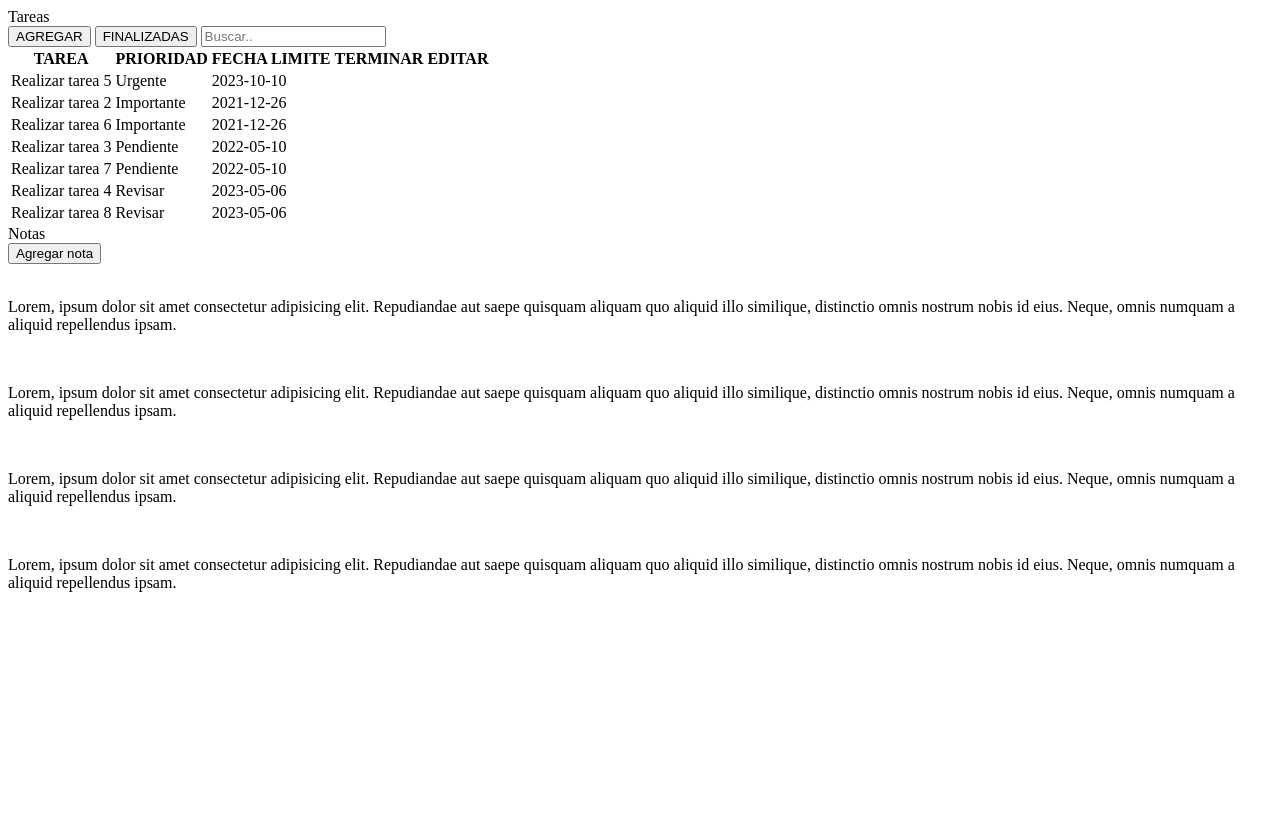
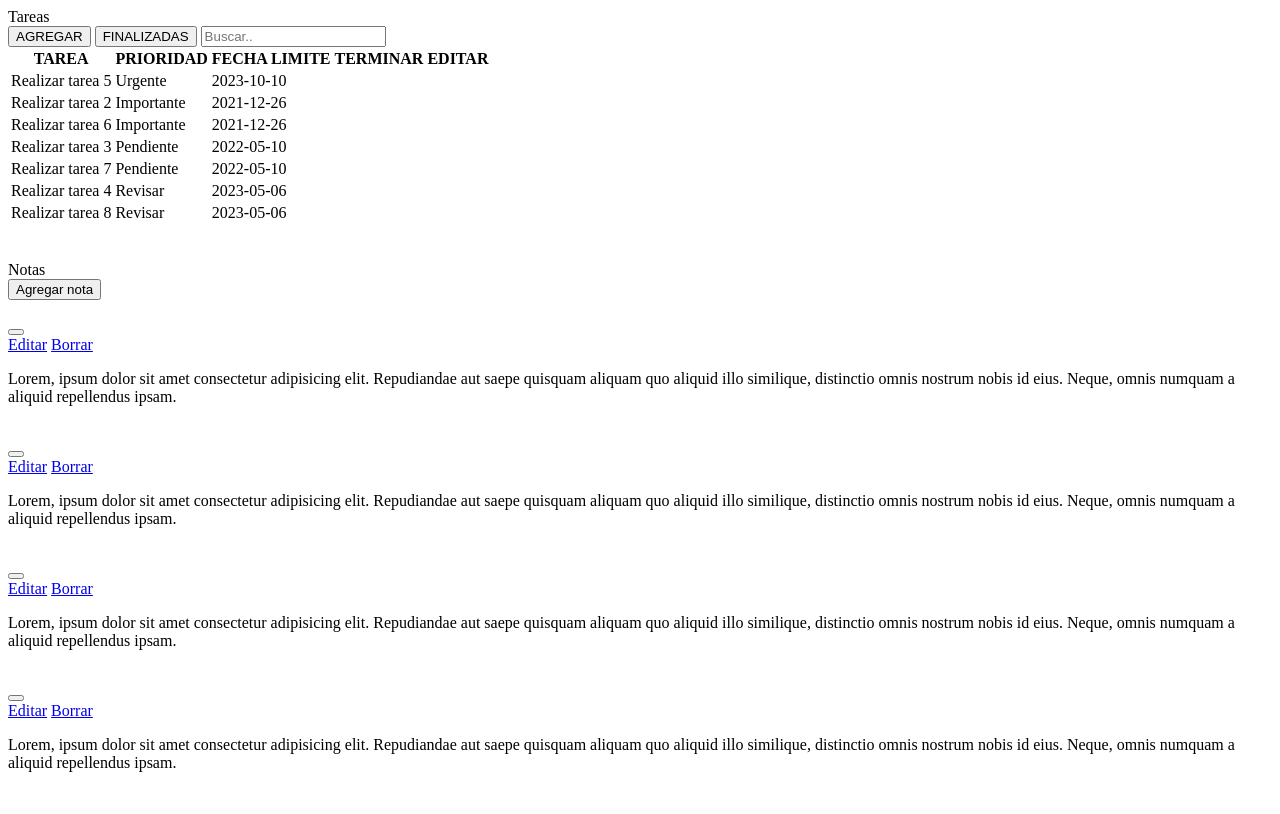
Before and after one commit to AlejoHProgrammer/Admin_Tareas, a PHP site: page /alls_task.php in a window 1280 px wide. Before the commit the page ends 592 px from the top, so only its background shows below. Run offline with PHP 8.4, Linux system fonts and the light colour scheme; data comes from the database, SQL or seed files in the repository; data that the repository does not hold is empty.

Commit message:
Add files via upload

```diff
--- a/tareas/ajax_functions.php
+++ b/tareas/ajax_functions.php
@@ -117,15 +117,17 @@
     });
   }
 
-  /* Agregar notas modal */
+  /*=============================================
+	Modal para agregar tareas
+	=============================================*/
 
-  function modal_tnote() {
+  function modal_tnote(id) {
     var formData;
     formData = new FormData($('#text_note')[0]);
     $.ajax({
       type: "POST",
       data: formData,
-      url: "modal_note.php",
+      url: "modal_note.php?id=" + id,
       async: true,
       cache: false,
       contentType: false,
@@ -140,13 +142,13 @@
     });
   }
 
-  function agg_note() {
+  function agg_note(id) {
     var formData;
     formData = new FormData($('#text_note')[0]);
     $.ajax({
       type: "POST",
       data: formData,
-      url: "note_send.php",
+      url: "note_send.php?id="+id,
       async: true,
       cache: false,
       contentType: false,
--- a/tareas/alls_task.php
+++ b/tareas/alls_task.php
@@ -22,7 +22,7 @@
 
   <div class="row">
 
-    <div class="col-xl-6" id="div_card_tareas">
+    <div class="col-xl-6 py-2" id="div_card_tareas">
       <div class="card">
         <div class="card-header text-white bg-secondary py-1 h6">
           <i class="fas fa-list fa-lg"></i> Tareas <div class="float-right"><a href="#" data-toggle="tooltip" title="Minimizar!" id="toggle_agg_task"><i id="fa-window-minimize" class="fas fa-window-minimize fa-lg"></i></a></div>
@@ -95,14 +95,16 @@
       </div>
     </div>
 
-    <div class="col-xl-6" id="div_card_task">
+    <br><br>
+
+    <div class="col-xl-6 py-2" id="div_card_task">
       <div class="card">
         <div class="card-header text-white bg-secondary py-1 h6">
           <i class="fas fa-pen fa-lg"></i> Notas <div class="float-right"><a href="#" data-toggle="tooltip" title="Minimizar!" id="toggle_agg_note"><i id="fa-window-minimize" class="fas fa-window-minimize fa-lg"></i></a></div>
         </div>
         <div class="card-body" id="div_tablero_notes">
 
-          <button type="button" class="btn bg-success " data-toggle="modal" data-target="#myModal" onclick=modal_tnote()><i class="fas fa-plus"></i> Agregar nota</button>
+          <button type="button" class="btn bg-success " data-toggle="modal" data-target="#myModal" onclick=modal_tnote(0)><i class="fas fa-plus"></i> Agregar nota</button>
           <br><br>
 
           <?php
@@ -115,8 +117,20 @@
               <div class="col-md-4">
                 <form method="post" id="note_d">
                   <div class="card bg-warning">
-                    <input type="hidden" value="<?php echo $note_description["id_note"] ?>">
-                    <?php echo '<a id="delete_tag" href="#" onclick="delete_note(' . $note_description['id_note'] . ')"><i class="fa fa-trash"></i></a>' ?>
+                    <input type="hidden" value="<?php echo $note_description["id"] ?>">
+
+                    <div class="dropdown">
+                      <button type="button" class="btn btn-primary dropdown-toggle" data-toggle="dropdown">
+                        <i class="fas fa-ellipsis-v"></i>
+                      </button>
+                      <div class="dropdown-menu">
+                        <?php echo '<a class="dropdown-item" id="" href="#myModal" data-toggle="modal" onclick="modal_tnote('.$note_description['id'] . ')"><i class="fa fa-pen"></i>Editar</a>' ?>
+
+                        <?php echo '<a class="dropdown-item" id="" href="#" onclick="delete_note(' . $note_description['id'] . ')"><i class="fa fa-trash"></i> Borrar</a>' ?>
+                      </div>
+                    </div>
+
+                    <!-- <?php /* echo '<a id="delete_tag" href="#" onclick="delete_note('.$note_description['id'].')"><i class="fa fa-trash"></i></a>' */ ?> -->
                     <div class="card-body text-center">
                       <p class="card-text"><?php echo $note_description["note"] ?></p>
                     </div>
--- a/tareas/note_delete.php
+++ b/tareas/note_delete.php
@@ -4,7 +4,7 @@ $conn = conn();
 
 if (isset($_GET['id'])) {
     $id = $_GET['id'];
-    $sql = "DELETE FROM `notes` WHERE id_note='$id'";
+    $sql = "DELETE FROM `notes` WHERE id='$id'";
 
     if (mysqli_query($conn, $sql)) {
         echo "";
```
Also changed, not shown: tareas/modal_note.php (+28 -1 lines), tareas/note_send.php (+17 -1 lines), tareas/style.css (+7 -6 lines).
